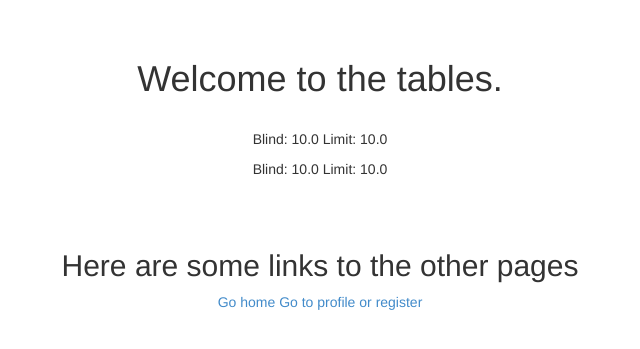
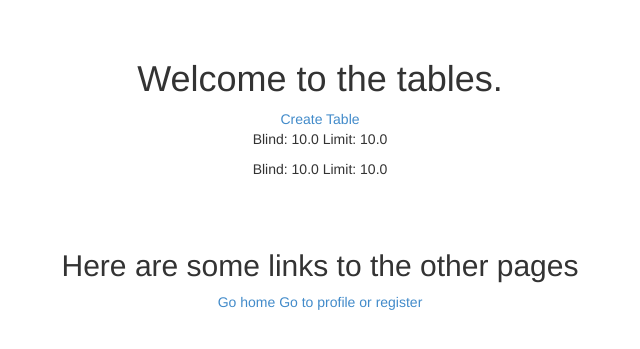
Before and after one commit to mcwp98/pokernet, a Django app: template tables/templates/tables.html in a window 1280 px wide. Shown: the part 51-400 px from the top of the page, without its empty margins (320-960 px from the left). Run offline with Django 3.2, Linux system fonts and the light colour scheme; the template is opened without the code that fills it: values that come from a table or form of the project are taken from there, others are empty; data comes from the database, SQL or seed files in the repository; both versions use the stored data as it was after the commit; parts of the project's set-up code (start-up, migrations or seed data) failed here and were passed over; some libraries are stand-ins or nearby versions.

Commit message:
start script

```diff
--- a/tables/templates/tables.html
+++ b/tables/templates/tables.html
@@ -10,6 +10,9 @@
 <div class="site-wrapper-inner">
 
 <h1>Welcome to the tables.</h1>
+
+<a hre="#" />Create Table</a>
+
 <br />
 
 {% for table in tables %}
--- a/tables/views.py
+++ b/tables/views.py
@@ -22,6 +22,5 @@ def joinTable(request, tableID=1):
     return render_to_response('game.html', args)
 
 def createTable(request):
-	args={}
-
-    return render_to_response('game.html', args)
+	args = {}
+	return render_to_response('game.html', args)
```
Also changed, not shown: storage.db, 2 other files.
